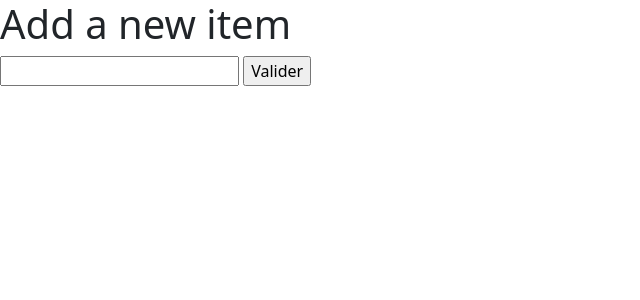
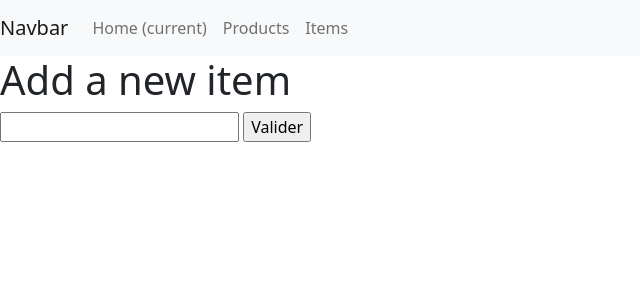
Before and after one commit to Vannou28/Twig_heritage, a PHP site: template src/View/Item/add.html.twig in a window 1280 px wide. Shown: the top 300 px of the page, without its empty margins (0-640 px from the left). Run offline with PHP 8.4, Linux system fonts and the light colour scheme; the template is opened without the code that fills it, so the values that code supplies are empty; some libraries are stand-ins or nearby versions.

Commit message:
finish quete heritage

```diff
--- a/src/View/layout.html.twig
+++ b/src/View/layout.html.twig
@@ -5,15 +5,41 @@
     <meta http-equiv="x-ua-compatible" content="ie=edge">
     <meta name="viewport" content="width=device-width, initial-scale=1">
 
-    <title>{% block title %}{% endblock %}</title>
+    <title>{% block title %}Twig is a modern template engine for PHP {% endblock %}</title>
+
     <link href="https://cdn.jsdelivr.net/npm/bootstrap@5.0.0-beta3/dist/css/bootstrap.min.css" rel="stylesheet" integrity="sha384-eOJMYsd53ii+scO/bJGFsiCZc+5NDVN2yr8+0RDqr0Ql0h+rP48ckxlpbzKgwra6" crossorigin="anonymous">
     <link rel="stylesheet" href="/assets/css/style.css">
+
     {% block stylesheet %}{% endblock %}
+
     <link rel="icon" href="/assets/images/favicon.png">
 </head>
 
 <body>
+     {% block navBar %}
+        <nav class="navbar navbar-expand-lg navbar-light bg-light">
+        <a class="navbar-brand" href="#">Navbar</a>
+        <button class="navbar-toggler" type="button" data-toggle="collapse" data-target="#navbarNav" aria-controls="navbarNav" aria-expanded="false" aria-label="Toggle navigation">
+            <span class="navbar-toggler-icon"></span>
+        </button>
+        <div class="collapse navbar-collapse" id="navbarNav">
+            <ul class="navbar-nav">
+                <li class="nav-item active">
+                    <a class="nav-link" href="/Home/home">Home <span class="sr-only">(current)</span></a>
+                </li>
+                <li class="nav-item">
+                    <a class="nav-link" href="/Home/showProducts">Products</a>
+                </li>
+                <li class="nav-item">
+                    <a class="nav-link" href="../Item/index">Items</a>
+                </li>
+            </ul>
+        </div>
+        </nav>
+    {% endblock %}
+
     {% block content %}{% endblock %}
+
     {% block javascript %}{% endblock %}
 
 
```
Also changed, not shown: src/Controller/HomeController.php (+5 -2 lines), src/View/Home/home.html.twig (added, +16 -0 lines).
